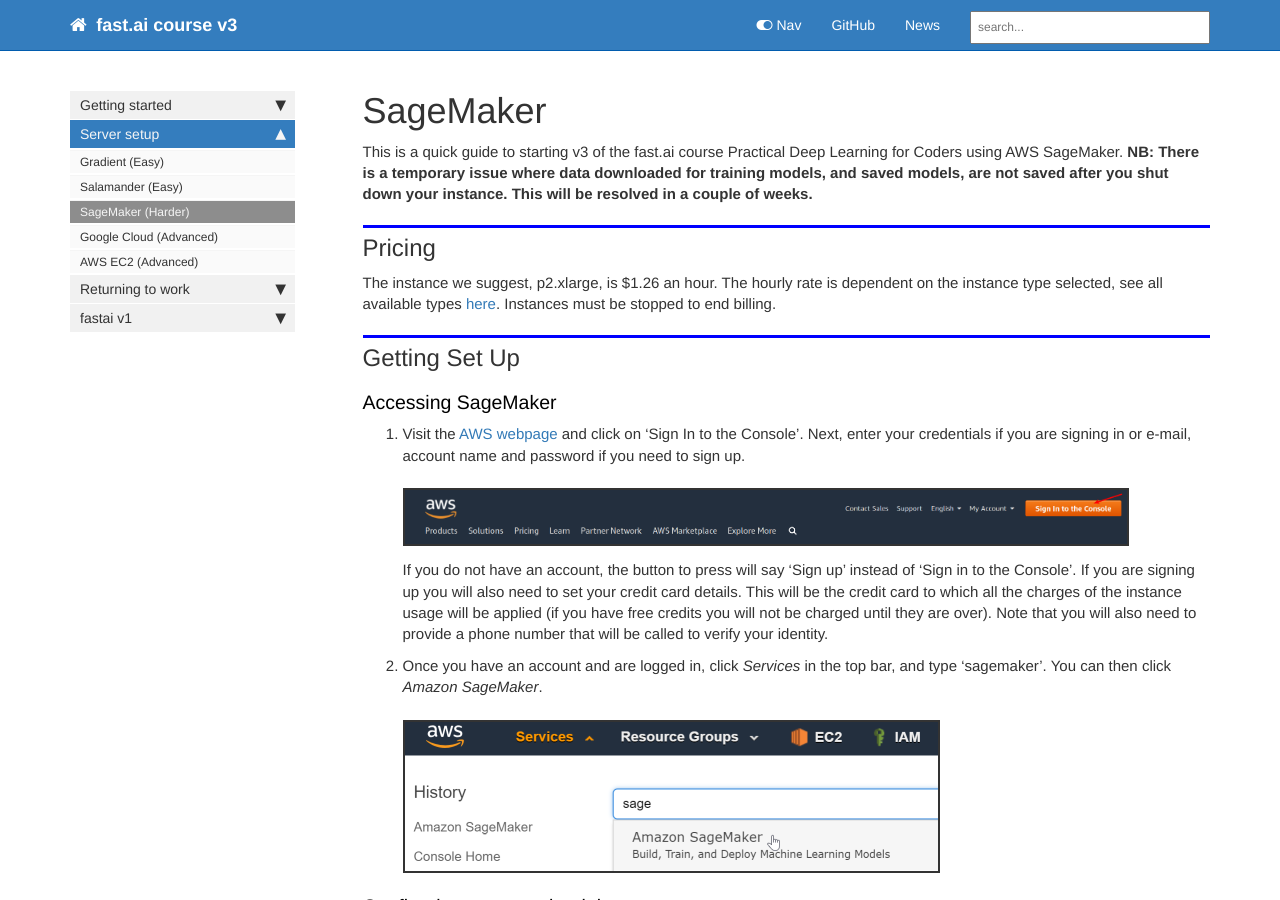
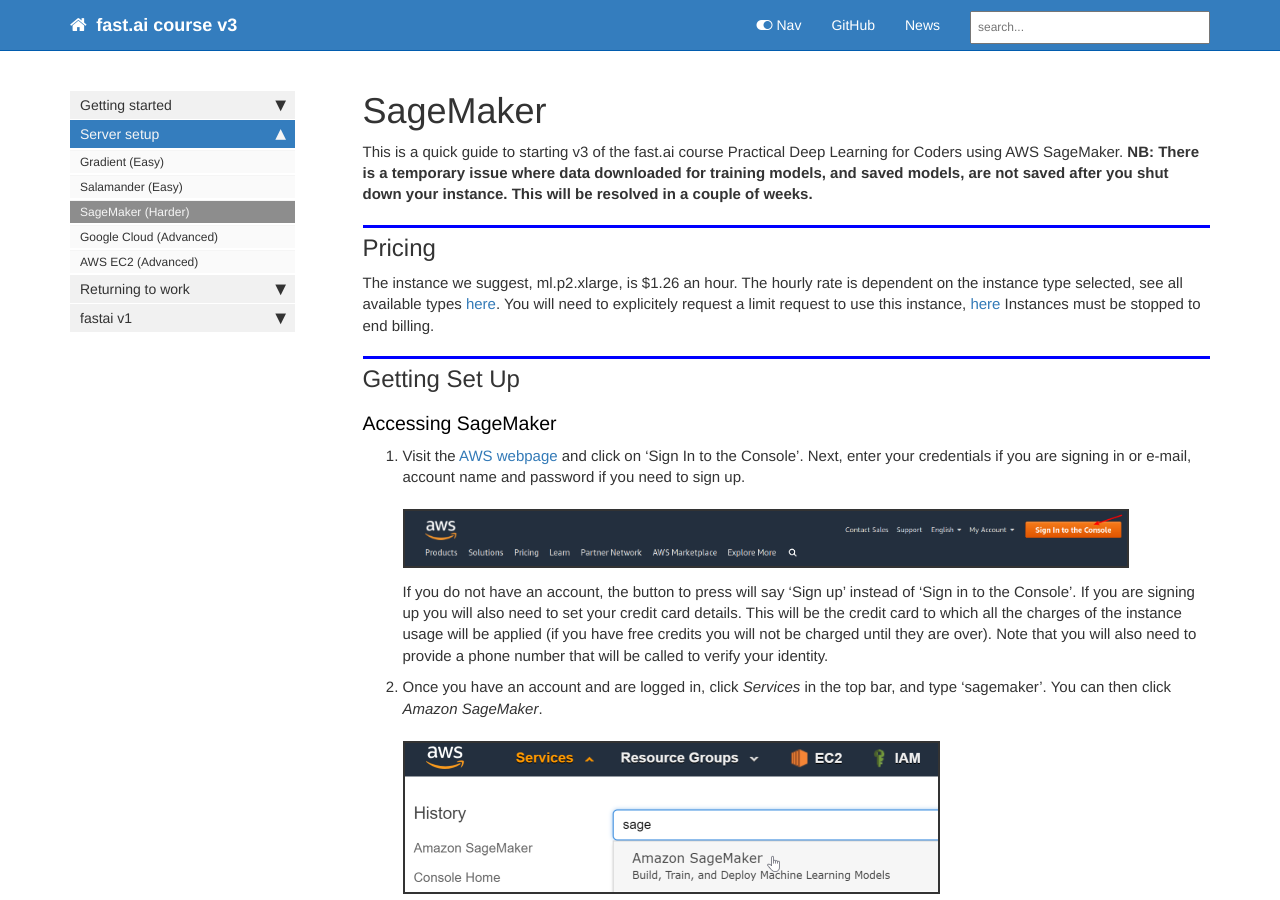
Before and after one commit to tamersalama/course-v3, a Jekyll site: the page built from docs/start_sagemaker.md, in a window 1280 px wide and 900 px high. Built offline with Jekyll 4.4.1, drawn with Linux system fonts in a browser that asks for light colours; nearby versions of some CDN libraries; comment, search, counter and statistics services are not loaded; some of the changed text lies outside the part shown.

Commit message:
Update instructions to ml.p2 (instead of p2)
Also, make a note regarding the need to request the limit increase.
Tested - clicked link that was added to verify.

```diff
--- a/docs/start_sagemaker.md
+++ b/docs/start_sagemaker.md
@@ -8,7 +8,7 @@
 
 ## Pricing
 
-The instance we suggest, p2.xlarge, is $1.26 an hour. The hourly rate is dependent on the instance type selected, see all available types [here](https://aws.amazon.com/sagemaker/pricing/).  Instances must be stopped to end billing.
+The instance we suggest, ml.p2.xlarge, is $1.26 an hour. The hourly rate is dependent on the instance type selected, see all available types [here](https://aws.amazon.com/sagemaker/pricing/).  You will need to explicitely request a limit request to use this instance, [here](https://course-v3.fast.ai/start_aws.html#step-2-request-service-limit ) Instances must be stopped to end billing.
 
 ## Getting Set Up
 
@@ -66,9 +66,9 @@
 
     <img alt="create nb instance" src="/images/sagemaker/09.png" class="screenshot">
 
-1. Enter *fastai* in the name, and in the instance type field choose *p2.xlarge*.
+1. Enter *fastai* in the name, and in the instance type field choose *ml.p2.xlarge*.
 
-    <img alt="choose p2" src="/images/sagemaker/10.png" class="screenshot">
+    <img alt="choose ml.p2" src="/images/sagemaker/10.png" class="screenshot">
 
 1. In the *IAM Role* section, choose to create a new role, then select *None* for S3 buckets, and choose *Create role*.
 
```
